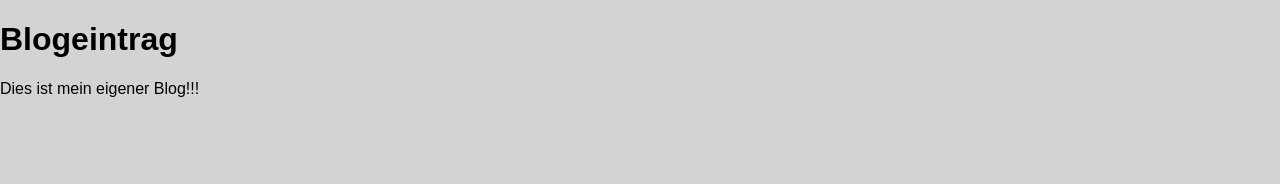
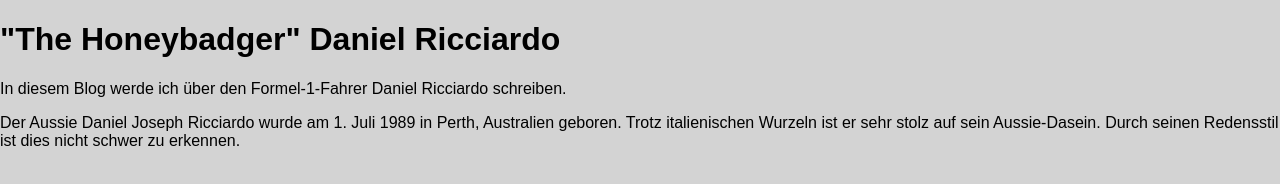
Before and after one commit to gymmu/blogeintrag-ShaniaMueller, a plain HTML site: page index.html in a window 1280 px wide. Drawn offline with Linux system fonts and the light colour scheme.

Commit message:
Erste Lektion

```diff
--- a/index.html
+++ b/index.html
@@ -13,12 +13,16 @@
 
 <body>
 
-  <h1>Blogeintrag</h1>
+  <h1>"The Honeybadger" Daniel Ricciardo</h1>
   <main>
     <section>
-      Dies ist mein eigener Blog!!!
+      In diesem Blog werde ich über den Formel-1-Fahrer Daniel Ricciardo schreiben.
     </section>
   </main>
+
+<p>Der Aussie Daniel Joseph Ricciardo wurde am 1. Juli 1989 in Perth, Australien geboren. Trotz italienischen
+  Wurzeln ist er sehr stolz auf sein Aussie-Dasein. Durch seinen Redensstil ist dies nicht schwer zu erkennen.
+</p>
 
 </body>
 
```
